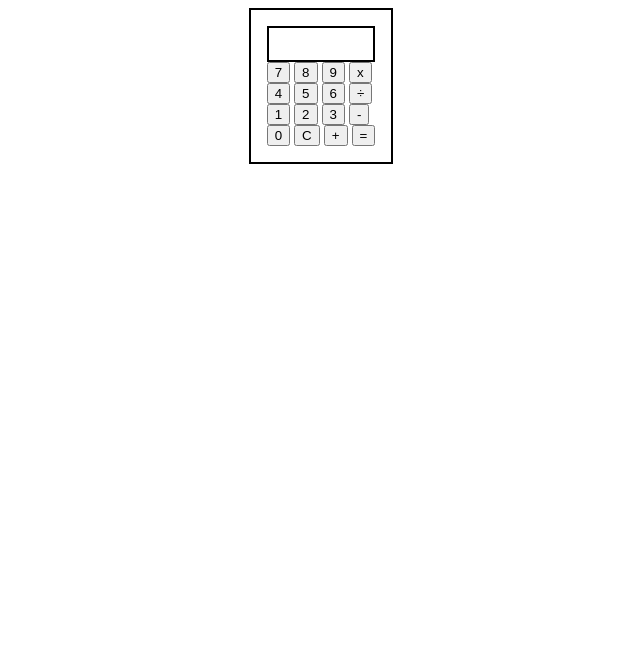
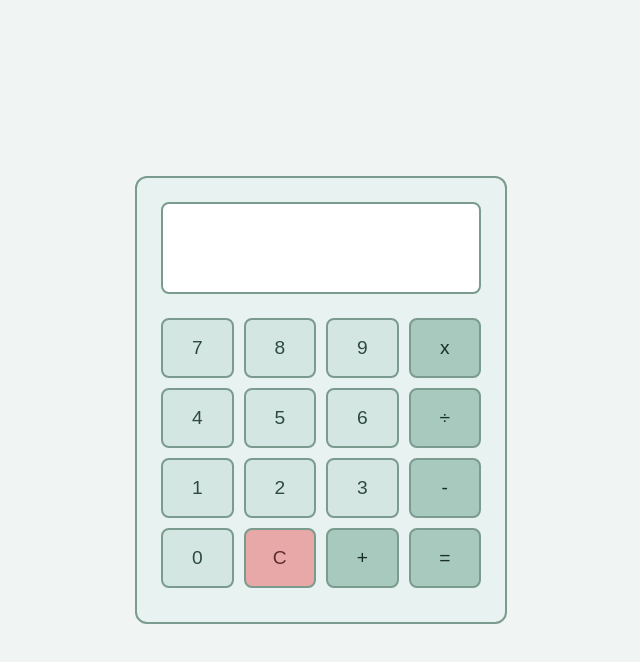
Before and after one commit to boccos/Simple-Calculator, a plain HTML site: page index.html in a window 1280 px wide. Shown: the whole page, without its empty margins (319-959 px from the left). Drawn offline with Linux system fonts and the light colour scheme.

Commit message:
Made it look nice and resized, fixed html divs

```diff
--- a/index.html
+++ b/index.html
@@ -17,16 +17,18 @@
                 <button id="9">9</button>
                 <button id="x" class="operand">x</button>
             </div>
-            <div class="buttonContainer"></div>
+            <div class="buttonContainer">
                 <button id="4">4</button>
                 <button id="5">5</button>
                 <button id="6">6</button>
                 <button id="÷" class="operand">÷</button>
-            <div class="buttonContainer"></div>
+            </div>
+            <div class="buttonContainer">
                 <button id="1">1</button>
                 <button id="2">2</button>
                 <button id="3">3</button>
-                <button>-</button>
+                <button id="-" class="operand">-</button>
+            </div>
             <div class="buttonContainer">
                 <button id="0">0</button>
                 <button id="C">C</button>
--- a/styles.css
+++ b/styles.css
@@ -2,14 +2,68 @@ body {
     display: flex;
     justify-content: center;
     align-items: center;
+    min-height: 100vh;
+    margin: 0;
+    background-color: #f0f4f3;
+    font-family: Arial, sans-serif;
 }
 
 #calculator {
-    border: 2px solid black;
-    padding: 1em;
+    border: 2px solid #7a9b8e;
+    border-radius: 12px;
+    padding: 1.5em;
+    background-color: #e8f2f0;
+    width: 320px;
 }
 
 #display {
-    border: 2px solid black;
+    border: 2px solid #7a9b8e;
+    border-radius: 8px;
     padding: 1em;
+    margin-bottom: 1em;
+    background-color: #ffffff;
+    font-size: 1.5em;
+    text-align: right;
+    height: 40px;
+    overflow-x: auto;
+    color: #2d4a42;
 }
+
+.buttonContainer {
+    display: flex;
+    gap: 10px;
+    margin-bottom: 10px;
+}
+
+button {
+    flex: 1;
+    height: 60px;
+    font-size: 1.2em;
+    border: 2px solid #7a9b8e;
+    border-radius: 8px;
+    background-color: #d4e6e1;
+    color: #2d4a42;
+    cursor: pointer;
+}
+
+button:hover {
+    background-color: #c2ddd6;
+}
+
+.operand {
+    background-color: #a8c9be;
+    color: #1a2e28;
+}
+
+.operand:hover {
+    background-color: #95b8aa;
+}
+
+#C {
+    background-color: #e8a8a8;
+    color: #5d2d2d;
+}
+
+#C:hover {
+    background-color: #dd9494;
+}
```
